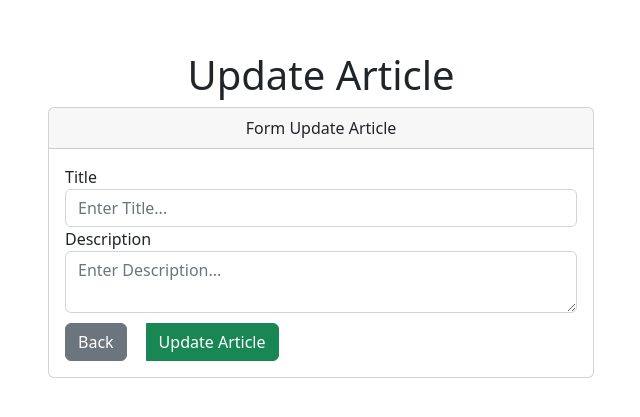
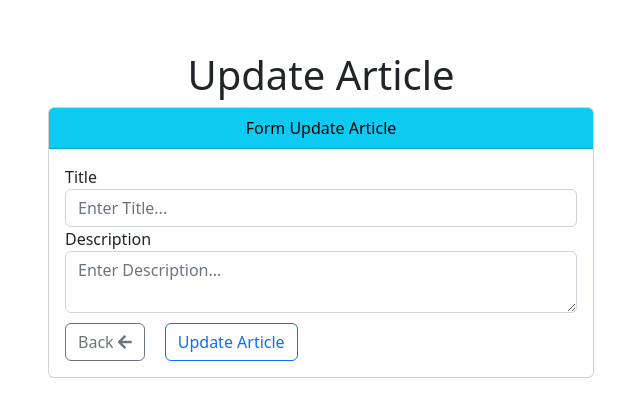
Before and after one commit to Jump-Higher/REACT-CRUD-API, a React (Vite) app in the folder Frontend/: page /update-article/1 in a window 1280 px wide. Shown: the part 119-536 px from the top of the page, without its empty margins (319-959 px from the left). Built offline with nearby package versions, Linux system fonts and the light colour scheme; no server answers.

Commit message:
Modify-ing update article

```diff
--- a/Frontend/src/crud/UpdateArticle/index.jsx
+++ b/Frontend/src/crud/UpdateArticle/index.jsx
@@ -22,7 +22,6 @@ const UpdateArticle = () => {
       .then((res) => {
         console.log(res)
         setUpdate(res.data.data)
-        navigate('/')
       })
       .catch((err) => {
         console.error(err)
@@ -39,8 +38,8 @@ const UpdateArticle = () => {
       .then((res) => {
         console.log(res.data)
         // tampilkan notifikasi data berhasil diupdate menggunakan sweet alert
-        // alert(res.data.message);
-        // navigate("/");
+        alert(res.data.message)
+        navigate('/')
       })
       .catch((err) => {
         console.error(err)
@@ -51,11 +50,13 @@ const UpdateArticle = () => {
     <>
       <div className='container'>
         <Gap height={170} />
-        <h1 className='text-center'> Update Article</h1>
+        <h1 className='text-center mb-2'> Update Article</h1>
         <div className='row justify-content-center'>
           <div className='col-md-6'>
             <div className='card'>
-              <div className='card-header text-center'>Form Update Article</div>
+              <div className='card-header text-center text-bg-info'>
+                Form Update Article
+              </div>
               <div className='card-body'>
                 <form onSubmit={handleSubmit}>
                   <div className='form-group'>
@@ -84,16 +85,14 @@ const UpdateArticle = () => {
                   <Gap height={10} />
                   <div className='btn-group'>
                     <Link to='/'>
-                      <Button to='/' label='Back' variant='secondary' />
+                      <Button
+                        icon='arrow-left'
+                        label='Back '
+                        variant='outline-secondary'
+                      />
                     </Link>
                     <Gap width={20} />
-                    <button
-                      // label="Update Article"
-                      // variant="success"
-                      className='btn btn-success'
-                    >
-                      Update Article
-                    </button>
+                    <Button label='Update Article' variant='outline-primary' />
                   </div>
                 </form>
               </div>
```
Also changed, not shown: 1 other file (tests, documents, lock files or other folders).
